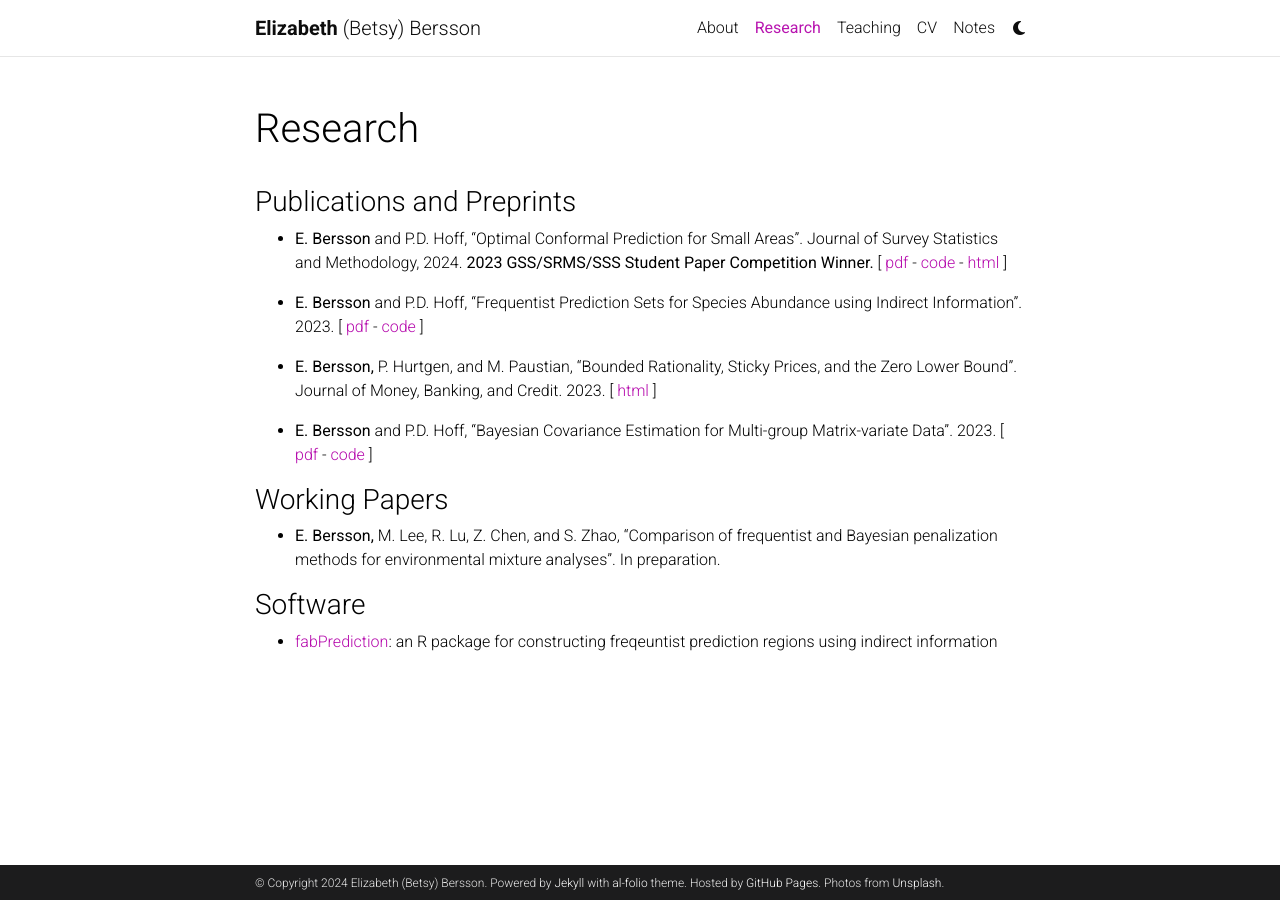
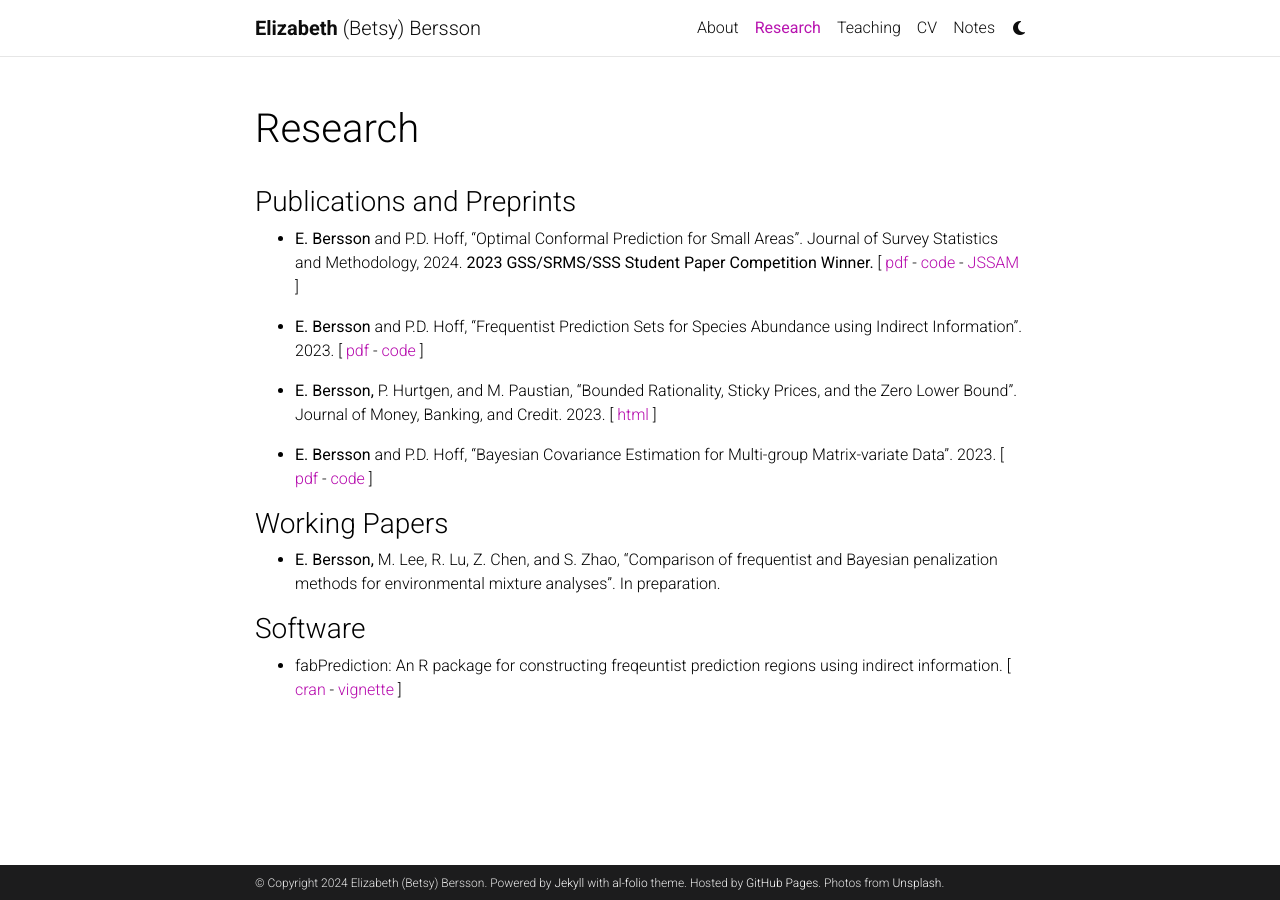
Before and after one commit to betsybersson/betsybersson.github.io, a Jekyll site: the page built from _pages/research.md, in a window 1280 px wide. Built offline with Jekyll 4.4.1, drawn with Linux system fonts in a browser that asks for light colours; comment, search, counter and statistics services are not loaded; a style sheet for code colours, icons or effects is not loaded.

Commit message:
small update

```diff
--- a/_pages/research.md
+++ b/_pages/research.md
@@ -12,7 +12,7 @@
 
 <h3>Publications and Preprints</h3>
 
-- <b> E. Bersson </b> and P.D. Hoff,  "Optimal Conformal Prediction for Small Areas". <it>Journal of Survey Statistics and Methodology</it>, 2024. <b> 2023 GSS/SRMS/SSS Student Paper Competition Winner. </b> [ [pdf](https://arxiv.org/pdf/2204.08122.pdf) - [code](https://github.com/betsybersson/fab_sap) - [html](https://academic.oup.com/jssam/advance-article-abstract/doi/10.1093/jssam/smae010/7632601?utm_source=advanceaccess&utm_campaign=jssam&utm_medium=email) ]
+- <b> E. Bersson </b> and P.D. Hoff,  "Optimal Conformal Prediction for Small Areas". <it>Journal of Survey Statistics and Methodology</it>, 2024. <b> 2023 GSS/SRMS/SSS Student Paper Competition Winner. </b> [ [pdf](https://arxiv.org/pdf/2204.08122.pdf) - [code](https://github.com/betsybersson/fab_sap) - [JSSAM](https://academic.oup.com/jssam/advance-article-abstract/doi/10.1093/jssam/smae010/7632601?utm_source=advanceaccess&utm_campaign=jssam&utm_medium=email) ]
 
 - <b> E. Bersson </b> and P.D. Hoff, "Frequentist Prediction Sets for Species Abundance using Indirect Information". 2023. [ [pdf](https://arxiv.org/pdf/2311.15860.pdf) - [code](https://github.com/betsybersson/FreqPredSets_Indirect) ]
 
@@ -31,4 +31,4 @@
 
 <h3>Software</h3>
 
-- [fabPrediction](https://rpubs.com/betsybersson/fabPrediction_Vignette): an R package for constructing freqeuntist prediction regions using indirect information
+- fabPrediction: An R package for constructing freqeuntist prediction regions using indirect information. [ [cran](https://CRAN.R-project.org/package=fabPrediction) - [vignette](https://rpubs.com/betsybersson/fabPrediction_Vignette) ]
```
